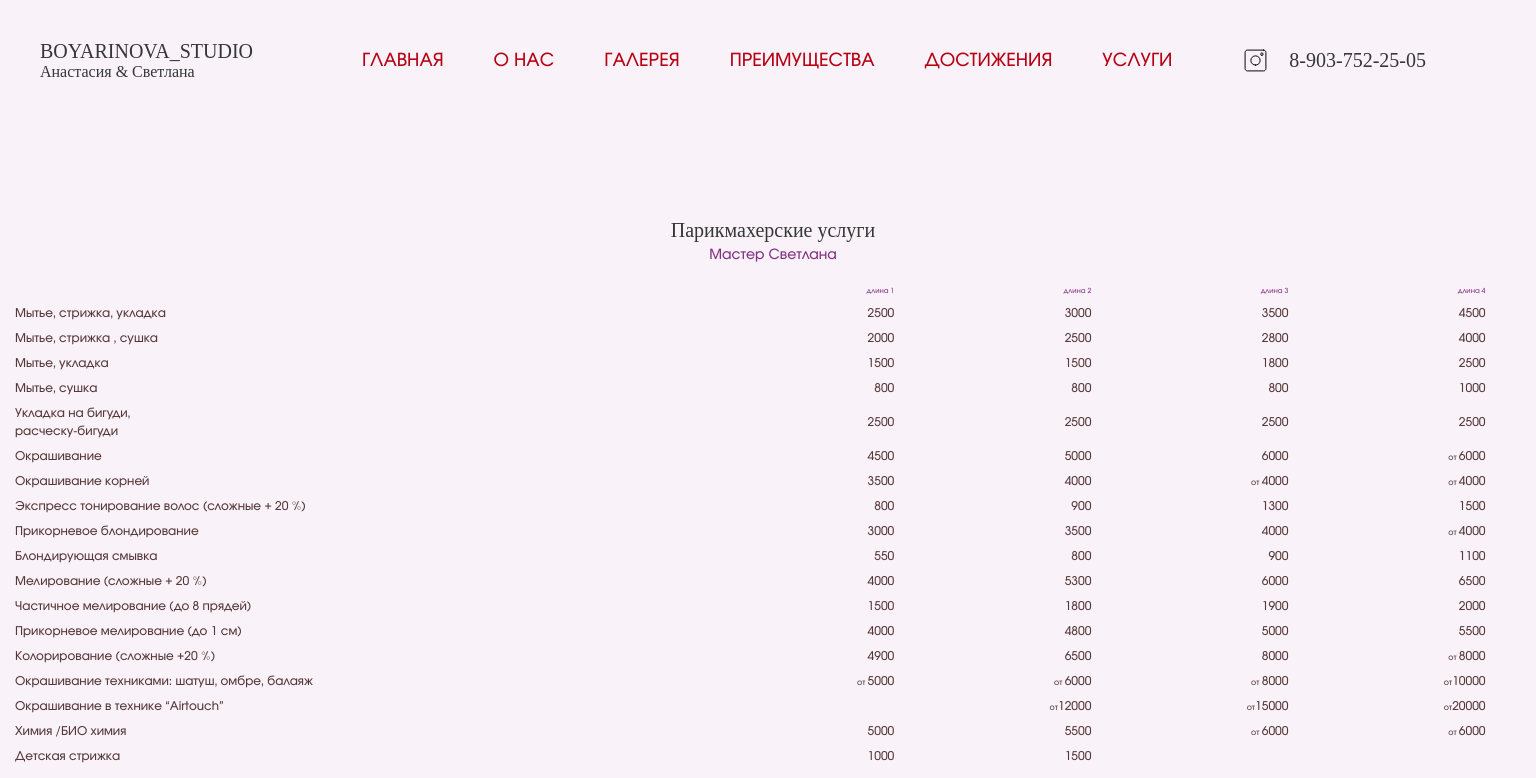
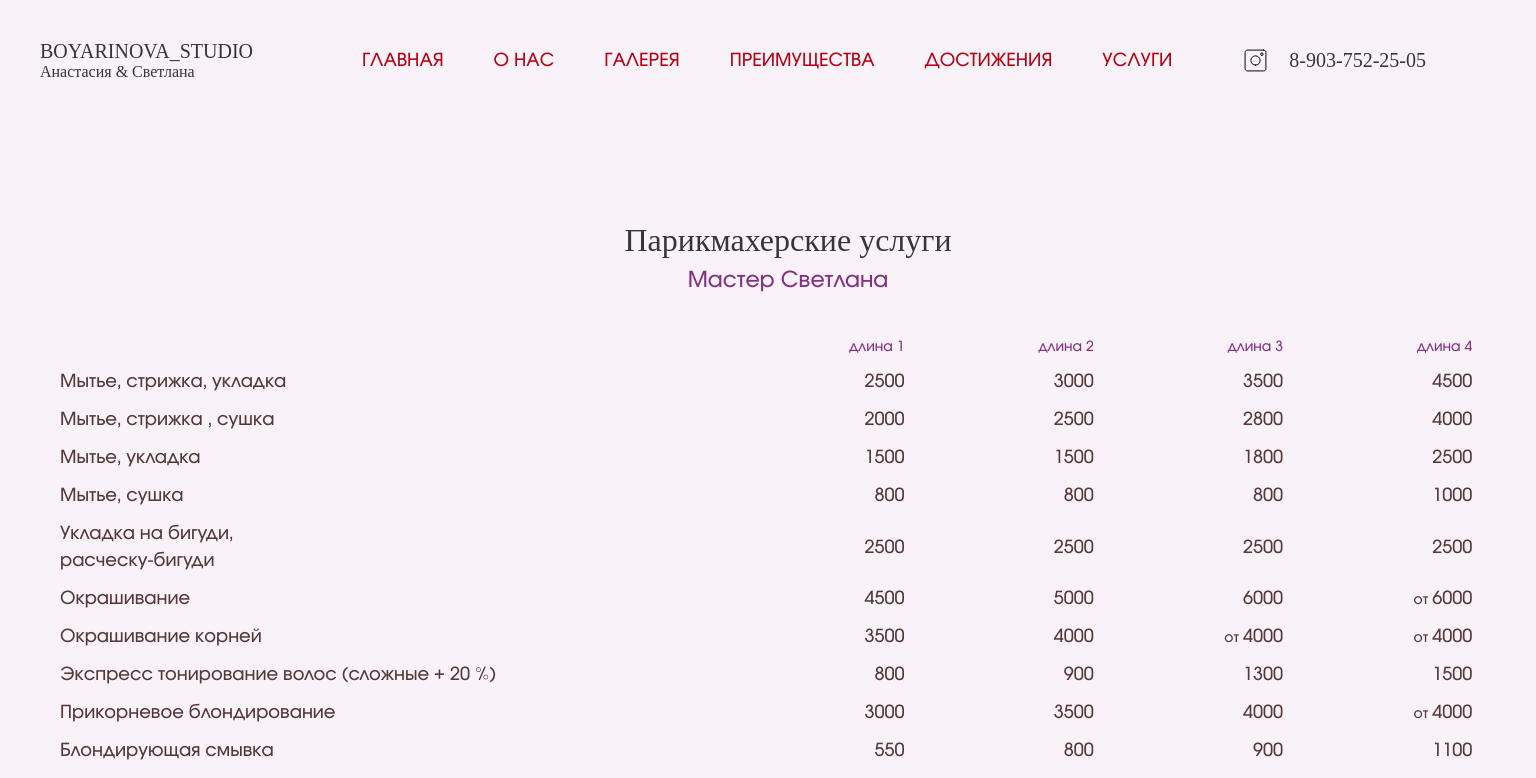
Before and after one commit to anna-kudrow/makeup-beauty-studio, a React (Vite) app: page /hair-price in a window 1536 px wide. Shown: the top 778 px of the page. Built offline with nearby package versions, Linux system fonts and the light colour scheme; no server answers; a web font is replaced by a local one.

Commit message:
adapt price for desktop

```diff
--- a/src/components/MainSection/Price/HairServicePrice/HairServicePrice.css
+++ b/src/components/MainSection/Price/HairServicePrice/HairServicePrice.css
@@ -57,3 +57,32 @@
   color: var(--purple-text);
   margin-bottom: 5px;
 }
+
+@media (min-width: 1440px) {
+  .price-box {
+    padding: 46px 20px 50px 60px;
+  }
+
+  .price-table__service,
+  .price-table__amount {
+    font-size: 18px;
+  }
+
+  .price-table__length {
+    font-size: 14px;
+  }
+
+  .price-table {
+    row-gap: 11px;
+    margin-bottom: 45px;
+  }
+
+  .price-from {
+    font-size: 14px;
+  }
+
+  .title-inner-price {
+    border-top: 2px solid #d0c6f6;
+    padding-top: 35px;
+  }
+}
--- a/src/components/MainSection/Price/HairServicePrice/HairServicePrice.tsx
+++ b/src/components/MainSection/Price/HairServicePrice/HairServicePrice.tsx
@@ -1,8 +1,13 @@
 import { TitlePrice } from "@/ui/TitlePrice/TitlePrice";
 import "./HairServicePrice.css";
 import { StartButton } from '@/ui/StartButton/StartButton';
+import { useEffect } from 'react';
 
 export const HairServicePrice = () => {
+useEffect(() => {
+    window.scrollTo(0, 0);
+  }, []);
+
   return (
     <>
     <div className="price-box">
--- a/src/components/MainSection/Price/Price.tsx
+++ b/src/components/MainSection/Price/Price.tsx
@@ -1,8 +1,10 @@
-import { Link } from 'react-router-dom';
+import { Link} from 'react-router-dom';
 import { ButtonPrice } from "../../../ui/ButtonPrice/ButtonPrice";
 import "./price.css";
 
 export const Price = () => {
+
+
 	return (
 		<section className="price" id="services">
 			<div className="price__inner">
--- a/src/lib/const.ts
+++ b/src/lib/const.ts
@@ -1,4 +1,4 @@
-import { TOKEN } from "./token";
+// import { TOKEN } from "./token";
 
 export const CATEGORY = {
   weddings: "Свадьбы",
@@ -35,9 +35,8 @@ export const ANCORS_DATA = [
   },
 ];
 
+export const TOKEN = "7653182299:AAG1oW1H3CeFZ2FLeKnuKJFIXVHpqDxsoHI";
 export const CHAT_ID = "-1002417558436";
 export const ERROR_MESSAGE = "Произошла ошибка, попробуйте снова...";
 export const SUCCESS_MESSAGE = "Спасибо, мы свяжемся с Вами в ближайшее время!";
 export const URI_API = `https://api.telegram.org/bot${TOKEN}/sendMessage`;
-
-// export const TOKEN = "7653182299:AAG1oW1H3CeFZ2FLeKnuKJFIXVHpqDxsoHI";
--- a/src/ui/TitlePrice/TitlePrice.css
+++ b/src/ui/TitlePrice/TitlePrice.css
@@ -16,3 +16,14 @@
   text-align: center;
   margin-bottom: 20px;
 }
+
+@media (min-width: 1440px) {
+  .title-price {
+    font-size: 32px;
+  }
+
+  .subtitle-price {
+    font-size: 22px;
+    margin-bottom: 40px;
+  }
+}
```
Also changed, not shown: 1 other file (tests, documents, lock files or other folders).
